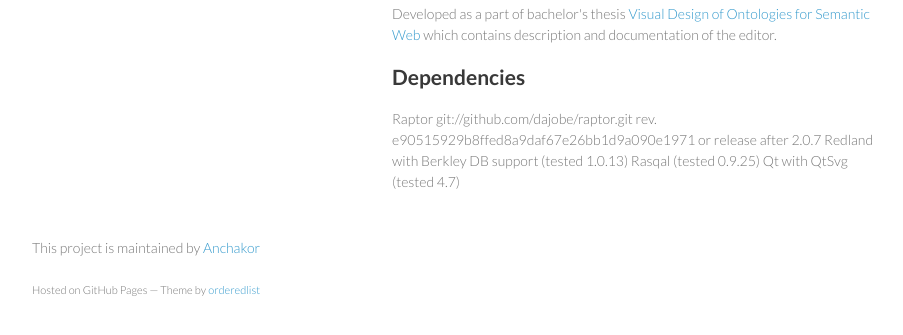
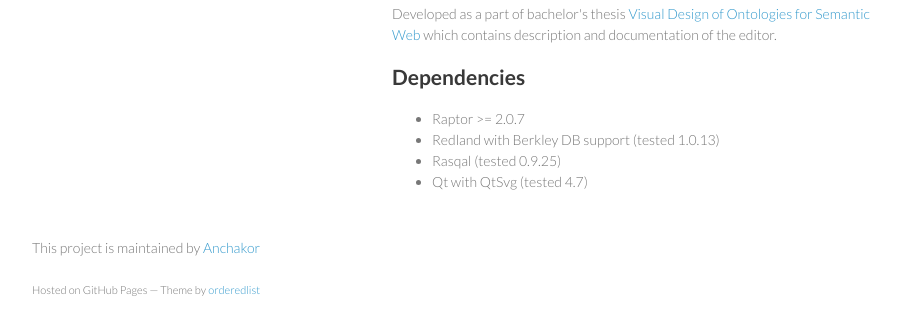
Before and after one commit to Anchakor/GRASP, a plain HTML site: page index.html in a window 1280 px wide. Shown: the part 431-766 px from the top of the page, without its empty margins (178-1081 px from the left). Drawn offline with Linux system fonts and the light colour scheme.

Commit message:
Create gh-pages branch via GitHub

```diff
--- a/index.html
+++ b/index.html
@@ -36,10 +36,12 @@
 
 <h2>Dependencies</h2>
 
-<p>Raptor git://github.com/dajobe/raptor.git rev. e90515929b8ffed8a9daf67e26bb1d9a090e1971 or release after 2.0.7
-Redland with Berkley DB support (tested 1.0.13)
-Rasqal (tested 0.9.25)
-Qt with QtSvg (tested 4.7)</p>
+<ul>
+<li>Raptor &gt;= 2.0.7</li>
+<li>Redland with Berkley DB support (tested 1.0.13)</li>
+<li>Rasqal (tested 0.9.25)</li>
+<li>Qt with QtSvg (tested 4.7)</li>
+</ul>
       </section>
       <footer>
         <p>This project is maintained by <a href="https://github.com/Anchakor">Anchakor</a></p>
--- a/params.json
+++ b/params.json
@@ -1 +1 @@
-{"name":"GRASP","google":"","tagline":"A visual RDF & ontology proof-of-concept editor","body":"# GRASP - ontology/RDF editor \r\n\r\n![GRASP screenshot](http://mud.cz/sw/GRASP_UI.png)\r\n\r\nDeveloped as a part of bachelor's thesis [Visual Design of Ontologies for Semantic Web](http://mud.cz/sw/GRASP_thesis.pdf) which contains description and documentation of the editor.\r\n\r\n## Dependencies\r\n\r\nRaptor git://github.com/dajobe/raptor.git rev. e90515929b8ffed8a9daf67e26bb1d9a090e1971 or release after 2.0.7\r\nRedland with Berkley DB support (tested 1.0.13)\r\nRasqal (tested 0.9.25)\r\nQt with QtSvg (tested 4.7)\r\n","note":"Don't delete this file! It's used internally to help with page regeneration."}
+{"name":"GRASP","body":"# GRASP - ontology/RDF editor \r\n\r\n![GRASP screenshot](http://mud.cz/sw/GRASP_UI.png)\r\n\r\nDeveloped as a part of bachelor's thesis [Visual Design of Ontologies for Semantic Web](http://mud.cz/sw/GRASP_thesis.pdf) which contains description and documentation of the editor.\r\n\r\n## Dependencies\r\n\r\n* Raptor >= 2.0.7\r\n* Redland with Berkley DB support (tested 1.0.13)\r\n* Rasqal (tested 0.9.25)\r\n* Qt with QtSvg (tested 4.7)\r\n","google":"","tagline":"A visual RDF & ontology proof-of-concept editor","note":"Don't delete this file! It's used internally to help with page regeneration."}
```
